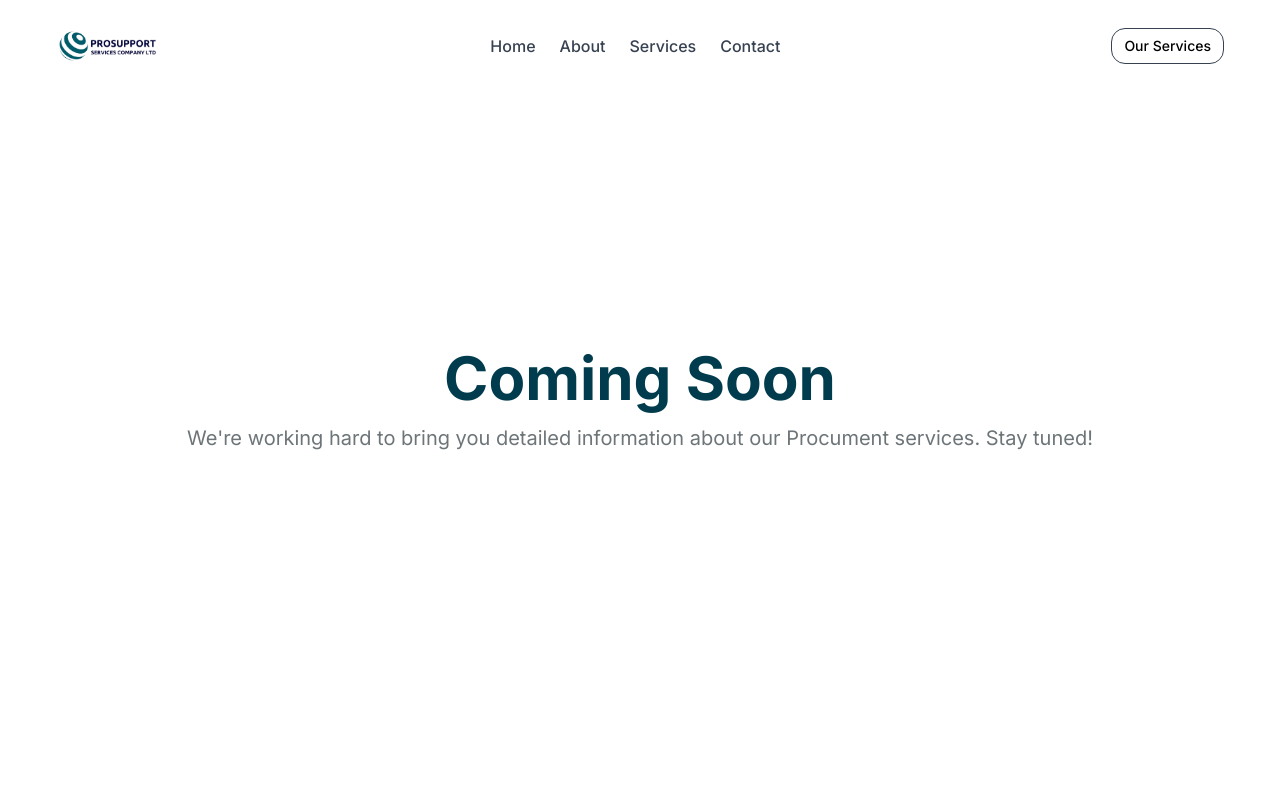
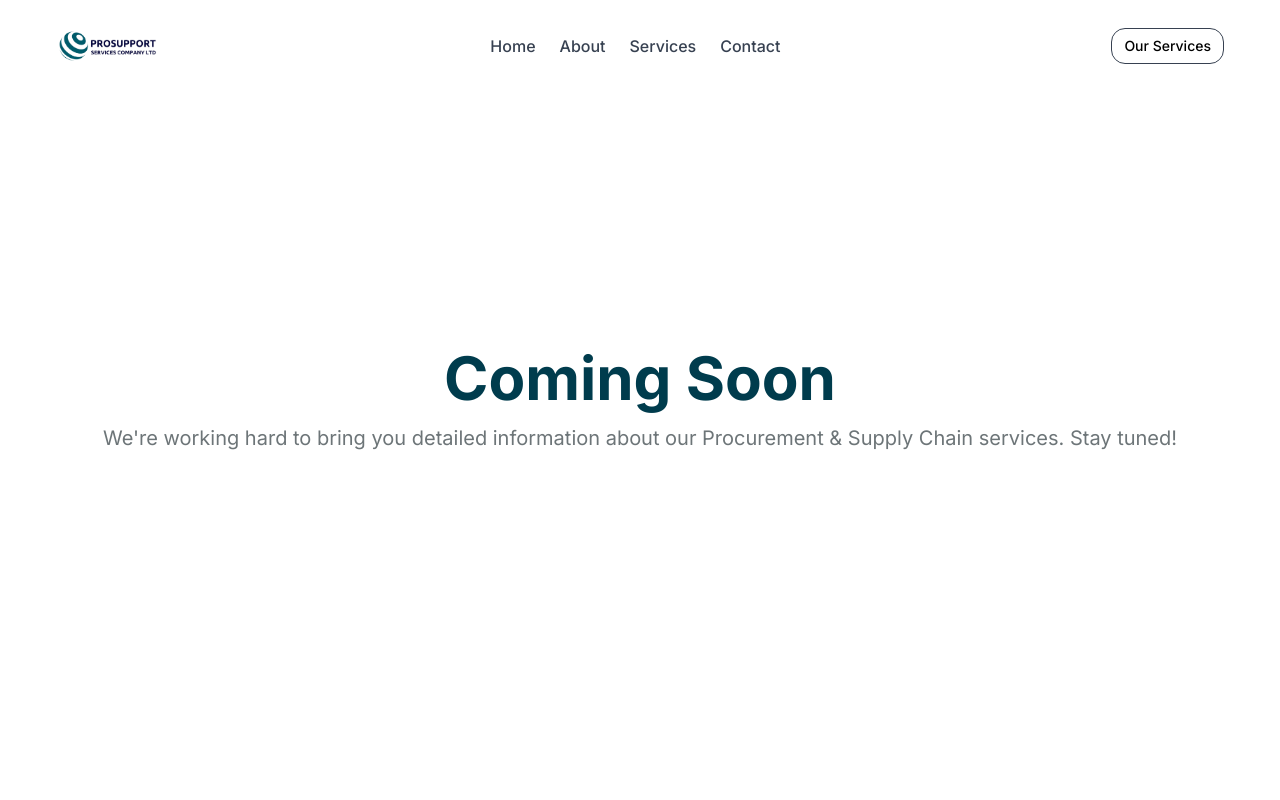
Before and after one commit to mckenzie-81/prosupport, a React (Vite) app: page /services/procurement-service in a window 1280 px wide. Shown: the top 800 px of the page. Built offline with nearby package versions, Linux system fonts and the light colour scheme.

Commit message:
page segragation (services) 2

```diff
--- a/src/components/ServicesSection.tsx
+++ b/src/components/ServicesSection.tsx
@@ -9,18 +9,22 @@ const services = [
   {
     title: "Facility Management",
     imageUrl: "/images/fac-mngm1.jpeg",
+    path: "/services/facility-management"
   },
   {
     title: "Procurement & Supply Chain",
     imageUrl: "/images/pro-supply2.jpeg",
+    path: "/services/procurement-service"
   },
   {
     title: "General Support",
     imageUrl: "/images/gen-supp2.jpeg",
+    path: "/services/general-support"
   },
   {
     title: "Market Entry",
     imageUrl: "/images/market-entry.jpeg",
+    path: "/market-entry"
   },
 ];
 
@@ -53,7 +57,7 @@ const ServicesSection = () => {
             {services.map((service, index) => (
               <CarouselItem key={index} className="pl-4 md:basis-1/2 lg:basis-1/3 group">
                 <div className="p-1 h-full">
-                  <Link to="/services/procurement-service" className="h-full block">
+                  <Link to={service.path} className="h-full block">
                     <Card
                       className="relative flex items-center justify-center h-full min-h-[580px] rounded-none bg-cover bg-center text-white transition-all duration-300 overflow-hidden group-hover:scale-105"
                     >
--- a/src/pages/ProcumentService.tsx
+++ b/src/pages/ProcumentService.tsx
@@ -6,7 +6,7 @@ const ProcumentService = () => {
       <div className="text-center p-4">
         <h1 className="text-4xl sm:text-6xl font-bold mb-4">Coming Soon</h1>
         <p className="text-lg sm:text-xl text-muted-foreground">
-          We're working hard to bring you detailed information about our Procument services. Stay tuned!
+          We're working hard to bring you detailed information about our Procurement & Supply Chain services. Stay tuned!
         </p>
       </div>
     </div>
```
